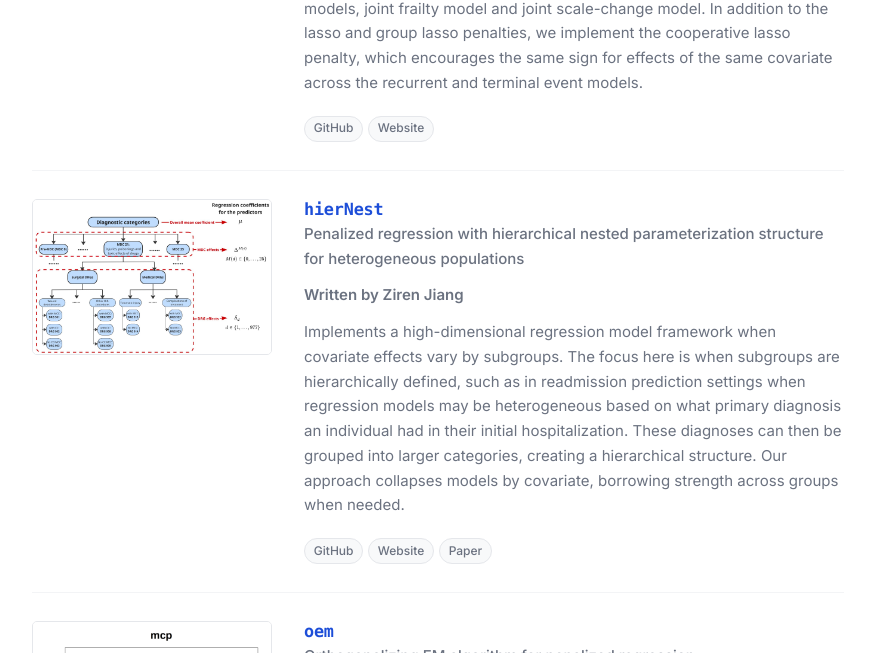
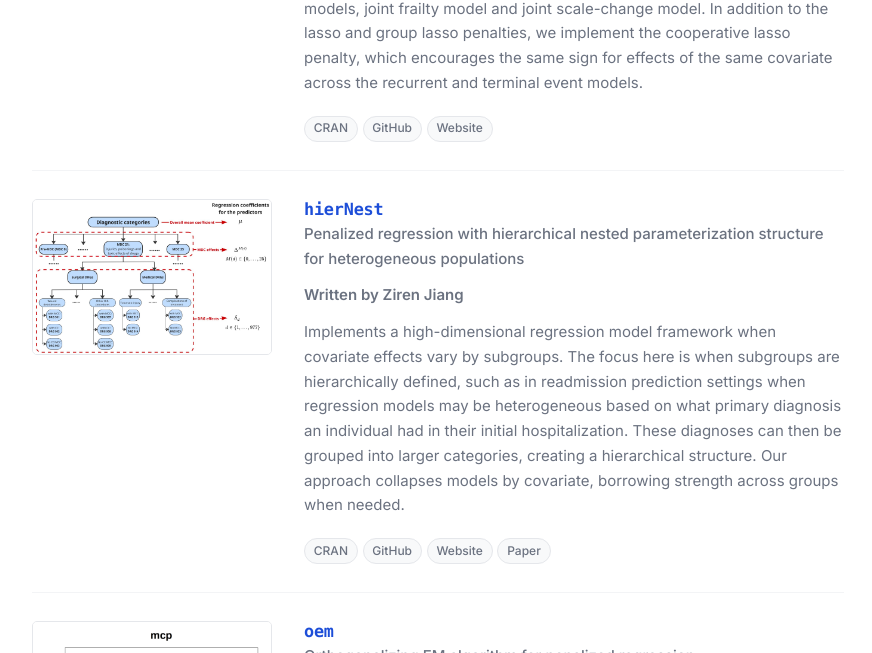
Before and after one commit to jaredhuling/jaredhuling.github.io, a Jekyll site: the page built from _pages/software.md, in a window 1280 px wide and 900 px high, scrolled down 1259 px. Shown: the part 140-793 px from the top of the window, without its empty margins (202-1074 px from the left). Built offline with Jekyll 4.4.1, drawn with Linux system fonts in a browser that asks for light colours.

Commit message:
cran links on software page

```diff
--- a/_pages/software.md
+++ b/_pages/software.md
@@ -80,6 +80,7 @@ permalink: /software/
       <p>Implements a stagewise variable selection framework for estimating equations and deploy it for two high-dimensional semi-competing risks models, joint frailty model and joint scale-change model. In addition to the lasso and group lasso penalties, we implement the cooperative lasso penalty, which encourages the same sign for effects of the same covariate across the recurrent and terminal event models. </p>
       <div class="software-footer">
         <div class="links">
+          <a href="https://cran.r-project.org/package=swjm">CRAN</a>
           <a href="https://github.com/jaredhuling/swjm">GitHub</a>
           <a href="http://jaredhuling.org/swjm">Website</a>
         </div>
@@ -99,6 +100,7 @@ permalink: /software/
       <p>Implements a high-dimensional regression model framework when covariate effects vary by subgroups. The focus here is when subgroups are hierarchically defined, such as in readmission prediction settings when regression models may be heterogeneous based on what primary diagnosis an individual had in their initial hospitalization. These diagnoses can then be grouped into larger categories, creating a hierarchical structure. Our approach collapses models by covariate, borrowing strength across groups when needed.</p>
       <div class="software-footer">
         <div class="links">
+          <a href="https://cran.r-project.org/package=hierNest">CRAN</a>
           <a href="https://github.com/ZirenJiang/hierNest">GitHub</a>
           <a href="https://ZirenJiang.github.io/hierNest/">Website</a>
           <a href="https://arxiv.org/abs/2603.19569">Paper</a>
```
